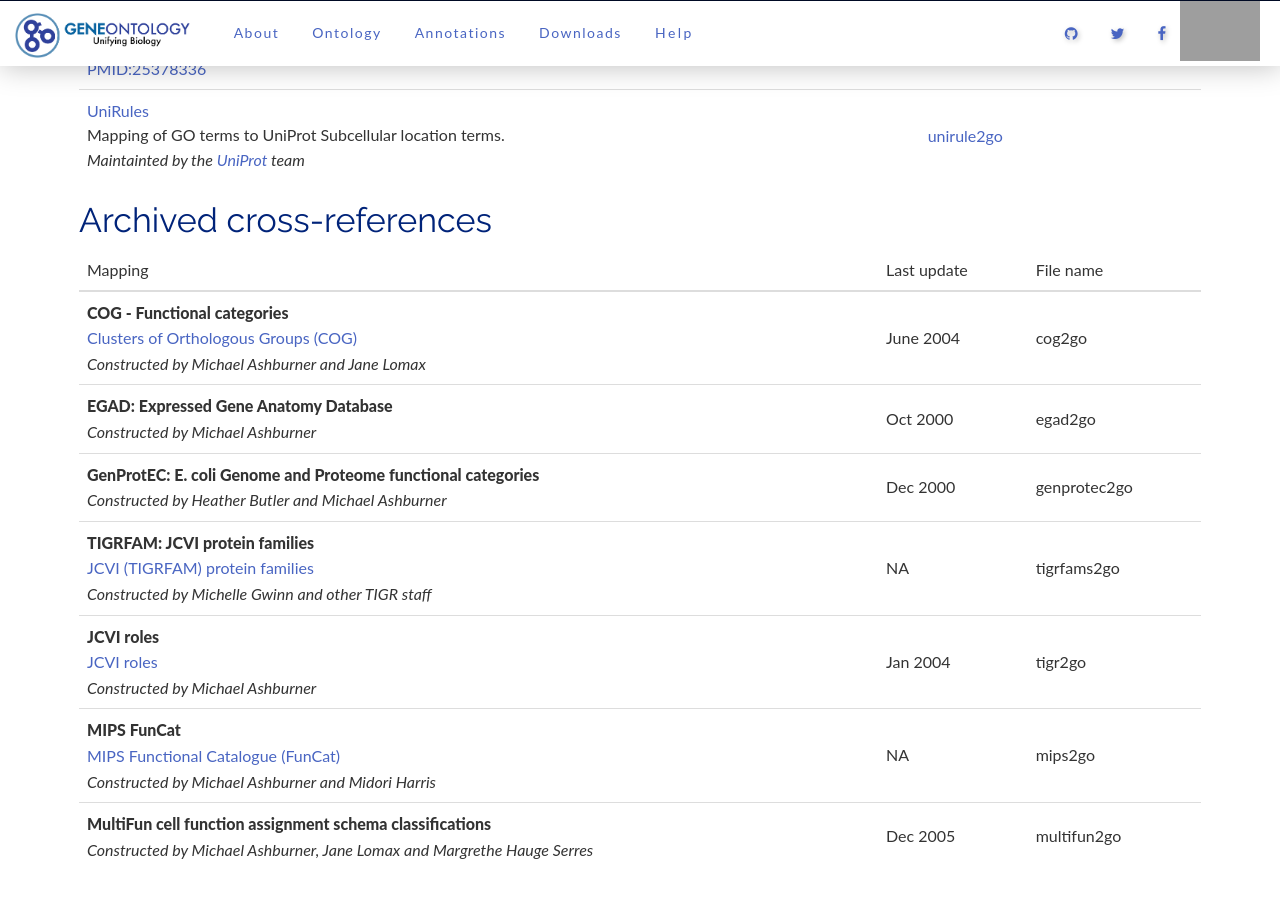
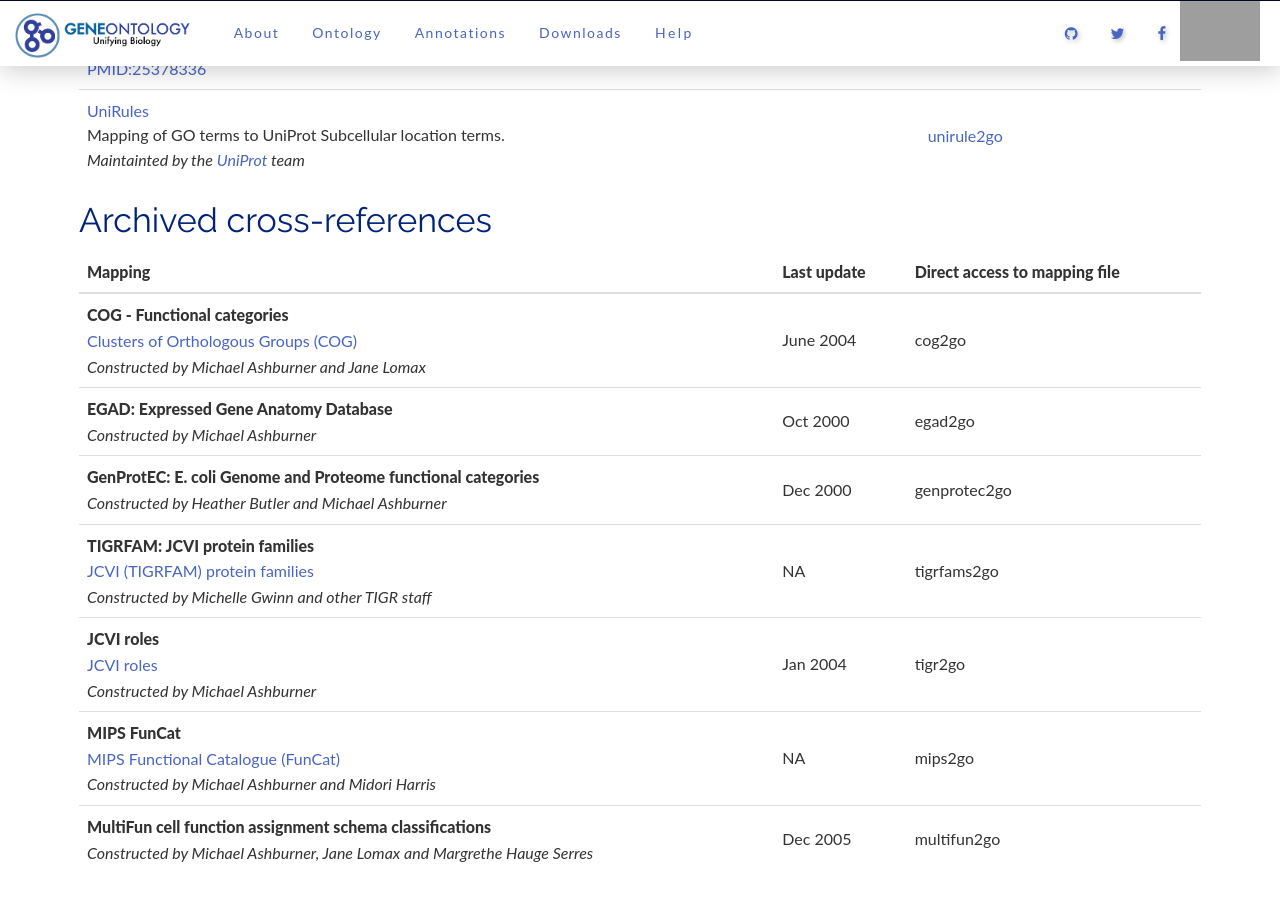
Before and after one commit to geneontology/geneontology.github.io, a Jekyll site: the page built from _docs/download-mappings.md, in a window 1280 px wide and 900 px high, scrolled down 2326 px. Built offline with Jekyll 4.4.1, drawn with Linux system fonts in a browser that asks for light colours; nearby versions of some CDN libraries; grey boxes are pictures that could not be loaded.

Commit message:
Update download-mappings.md

```diff
--- a/_docs/download-mappings.md
+++ b/_docs/download-mappings.md
@@ -38,13 +38,13 @@
 |**Mapping** |**Entities mapped**|**Direct access to mapping file**|
 |--------|---------|---------|
 |[EC: Enzyme Commission](https://www.qmul.ac.uk/sbcs/iubmb/){:target="blank"} [(PMID:11374909)](http://www.ncbi.nlm.nih.gov/pubmed/11374909){:target="blank"}  | EC numbers |[ec2go](http://geneontology.org/external2go/ec2go)|
-|[EAWAG-BBD](http://eawag-bbd.ethz.ch/aboutBBD.html){:target="blank"} | Enzymes | [um-bbd_enzymeid2go](http://geneontology.org/external2go/um-bbd_enzymeid2go)|
-| | Pathways | [um-bbd_pathwayid2go](http://geneontology.org/external2go/um-bbd_pathwayid2go)|
-| | Reactions | [um-bbd_reactionid2go](http://geneontology.org/external2go/um-bbd_reactionid2go)|
+|[EAWAG-BBD](http://eawag-bbd.ethz.ch/aboutBBD.html){:target="blank"} | Enzymes |[um-bbd_enzymeid2go](http://geneontology.org/external2go/um-bbd_enzymeid2go)|
+| | Pathways |[um-bbd_pathwayid2go](http://geneontology.org/external2go/um-bbd_pathwayid2go)|
+| | Reactions |[um-bbd_reactionid2go](http://geneontology.org/external2go/um-bbd_reactionid2go)|
 |[KEGG: Kyoto Encyclopaedia of Genes and Genomes ](http://www.genome.jp/kegg/){:target="blank"} | Pathways and reactions  |[kegg_reaction2go](http://geneontology.org/external2go/kegg_reaction2go)|
-|[MetaCyc](http://metacyc.org/){:target="blank"} | Pathways and reactions | [metacyc2go](http://geneontology.org/external2go/metacyc2go)|
-|[Reactome](http://www.reactome.org/){:target="blank"} | Events and catalyst activities |  [reactome2go](http://geneontology.org/external2go/reactome2go)|
-|[Rhea](http://www.ebi.ac.uk/rhea/){:target="blank"} [(PMID:31688925)](http://www.ncbi.nlm.nih.gov/pubmed/31688925){:target="blank"} |Biochemical reactions | [rhea2go](http://geneontology.org/external2go/rhea2go)|
+|[MetaCyc](http://metacyc.org/){:target="blank"} | Pathways and reactions |[metacyc2go](http://geneontology.org/external2go/metacyc2go)|
+|[Reactome](http://www.reactome.org/){:target="blank"} | Events and catalyst activities |[reactome2go](http://geneontology.org/external2go/reactome2go)|
+|[Rhea](http://www.ebi.ac.uk/rhea/){:target="blank"} [(PMID:31688925)](http://www.ncbi.nlm.nih.gov/pubmed/31688925){:target="blank"} |Biochemical reactions |[rhea2go](http://geneontology.org/external2go/rhea2go)|
 
 
 ## Cross-references maintained by external groups
@@ -54,7 +54,7 @@
 
 |**Mapping** |**Direct access to mapping file**|
 |--------|---------|
-|[HAMAP: High-Quality Automated and Manual Annotation of Microbial Proteomes - Families](http://www.expasy.org/sprot/hamap/){:target="blank"} <br> *Maintainted by the [UniProtKB](https://www.uniprot.org/){:target="blank"} team* <br> [PMID:18849571](http://www.ncbi.nlm.nih.gov/pubmed/18849571){:target="blank"} | [hamap2go](http://geneontology.org/external2go/hamap2go) |
+|[HAMAP: High-Quality Automated and Manual Annotation of Microbial Proteomes - Families](http://www.expasy.org/sprot/hamap/){:target="blank"} <br> *Maintainted by the [UniProtKB](https://www.uniprot.org/){:target="blank"} team* <br> [PMID:18849571](http://www.ncbi.nlm.nih.gov/pubmed/18849571){:target="blank"} |[hamap2go](http://geneontology.org/external2go/hamap2go) |
 |[InterPro - Protein families, domains and functional sites](http://www.ebi.ac.uk/interpro/){:target="blank"} <br>*Maintainted by the [InterPro](http://www.ebi.ac.uk/interpro/) team* <br>[PMID:18940856](http://www.ncbi.nlm.nih.gov/pubmed/18940856){:target="blank"} |[interpro2go](http://geneontology.org/external2go/interpro2go)|
 |[Pfam domains](http://pfam.xfam.org/){:target="blank"} <br>*Maintainted by the [InterPro](http://www.ebi.ac.uk/interpro/) team* <br>[PMID:18940856](http://www.ncbi.nlm.nih.gov/pubmed/18940856){:target="blank"}|[pfam2go](http://geneontology.org/external2go/pfam2go)|
 |[PIRSF - Protein superfamilies](http://pir.georgetown.edu/pirwww/dbinfo/pirsf.shtml){:target="blank"} <br>*Maintainted by the [InterPro](http://www.ebi.ac.uk/interpro/) team* <br>[PMID:18940856](http://www.ncbi.nlm.nih.gov/pubmed/18940856){:target="blank"}|[pirsf2go](http://geneontology.org/external2go/pirsf2go)|
@@ -64,13 +64,13 @@
 |[Rfam - RNA families](http://rfam.xfam.org/){:target="blank"}<br>|[rfam2go](http://geneontology.org/external2go/rfam2go)|
 |[SMART - Domains](http://smart.embl-heidelberg.de/){:target="blank"}<br> *Maintainted by the [InterPro](http://www.ebi.ac.uk/interpro/) team* <br>[PMID:29040681](http://www.ncbi.nlm.nih.gov/pubmed/29040681){:target="blank"} |[smart2go](http://geneontology.org/external2go/smart2go)|
 |[UniProt Keywords](https://www.uniprot.org/keywords/)<br>Mapping of GO terms to UniProt Knowledgebase keywords. <br>*Maintainted by the [UniProt](http://www.uniprot.org/){:target="blank"} and [UniProtKB-GOA](https://www.ebi.ac.uk/GOA/){:target="blank"}* <br> [PMID:25378336](https://www.ncbi.nlm.nih.gov/pubmed/25378336){:target="blank"} |[uniprotkb_kw2go](http://geneontology.org/external2go/uniprotkb_kw2go)|
-|[UniProt Subcellular location](https://www.uniprot.org/locations/)<br> Mapping of GO terms to UniProt Subcellular location terms. <br>*Maintainted by the [UniProt](http://www.uniprot.org/){:target="blank"} and [UniProtKB-GOA](https://www.ebi.ac.uk/GOA/)*{:target="blank"}<br>[PMID:25378336](https://www.ncbi.nlm.nih.gov/pubmed/25378336){:target="blank"} |	[uniprotkb_sl2go](http://geneontology.org/external2go/uniprotkb_sl2go)|
+|[UniProt Subcellular location](https://www.uniprot.org/locations/)<br> Mapping of GO terms to UniProt Subcellular location terms. <br>*Maintainted by the [UniProt](http://www.uniprot.org/){:target="blank"} and [UniProtKB-GOA](https://www.ebi.ac.uk/GOA/)*{:target="blank"}<br>[PMID:25378336](https://www.ncbi.nlm.nih.gov/pubmed/25378336){:target="blank"} |[uniprotkb_sl2go](http://geneontology.org/external2go/uniprotkb_sl2go)|
 |[UniRules](https://www.uniprot.org/unirule/)<br> Mapping of GO terms to UniProt Subcellular location terms. <br>*Maintainted by the [UniProt](http://www.uniprot.org/){:target="blank"} team* |[unirule2go](http://geneontology.org/external2go/unirule2go)|
 
 
 ## Archived cross-references
 
-|Mapping |Last update |	File name|
+|**Mapping** |**Last update** |**Direct access to mapping file**|
 |--------|------------|---------|
 |**COG - Functional categories** <br>[Clusters of Orthologous Groups (COG)](https://www.ncbi.nlm.nih.gov/COG/index.html){:target="blank"}<br> *Constructed by Michael Ashburner and Jane Lomax* |June 2004 |	cog2go|
 |**EGAD: Expressed Gene Anatomy Database** <br> *Constructed by Michael Ashburner* | Oct 2000 | egad2go|
```
